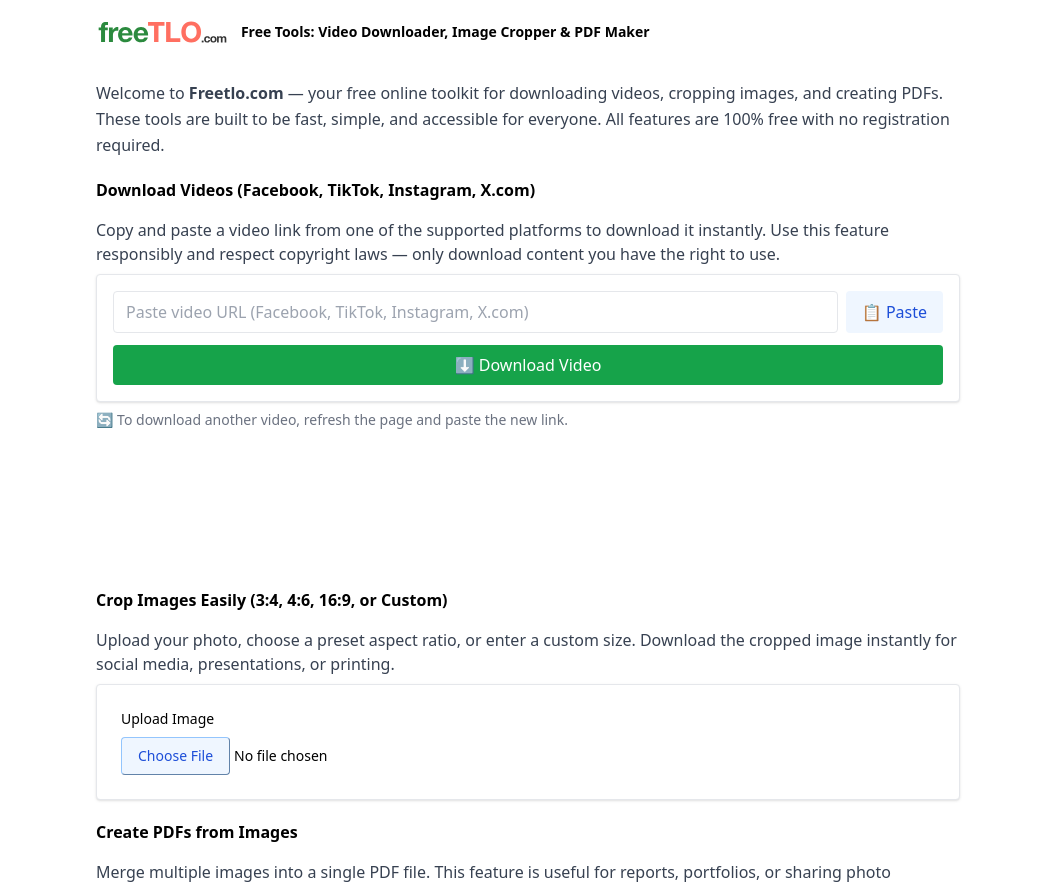
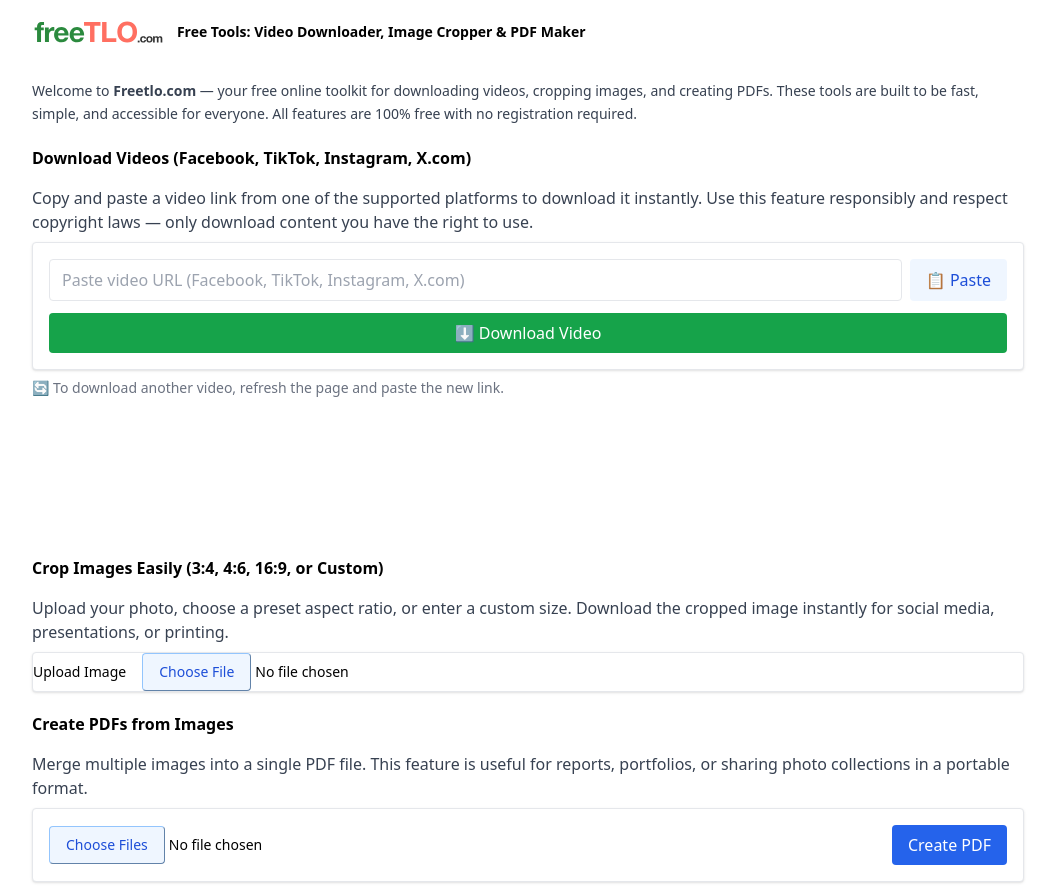
Before and after one commit to minhtamdesigner12/image-cropper-downloader, a Next.js app: page / in a window 1280 px wide. Shown: the top 888 px of the page, without its empty margins (112-1167 px from the left). Built offline with nearby package versions, Linux system fonts and the light colour scheme.

Commit message:
Update backend URL to Render

```diff
--- a/app/components/CropperPane.tsx
+++ b/app/components/CropperPane.tsx
@@ -167,17 +167,18 @@
   ];
 
   return (
-    <div className="p-6 space-y-6 border rounded shadow bg-white max-w-5xl mx-auto">
+    <div className=" space-y-6 border rounded shadow bg-white max-w-5xl mx-auto">
       {/* Upload */}
-      <div>
-        <label className="block text-sm font-medium mb-2">Upload Image</label>
+      <div className="flex items-center space-x-4">
+        <label className="text-sm font-medium">Upload Image</label>
         <input
           type="file"
           accept="image/*"
           onChange={onSelectFile}
-          className="w-full text-sm file:bg-blue-50 file:px-4 file:py-2 file:rounded file:border file:border-blue-300 file:text-blue-700 hover:file:bg-blue-100 cursor-pointer"
+          className="text-sm file:bg-blue-50 file:px-4 file:py-2 file:rounded file:border file:border-blue-300 file:text-blue-700 hover:file:bg-blue-100 cursor-pointer"
         />
       </div>
+
 
       {src && (
         <>
--- a/app/components/DownloaderPane.tsx
+++ b/app/components/DownloaderPane.tsx
@@ -3,7 +3,7 @@
 import { useState } from "react";
 
 const BACKEND_URL =
-  "https://image-cropper-downloader-production.up.railway.app/api/download";
+  "https://freetlo.onrender.com/api/download";
 
 export default function DownloaderPane() {
   const [url, setUrl] = useState("");
--- a/app/components/PdfMakerPane.tsx
+++ b/app/components/PdfMakerPane.tsx
@@ -41,12 +41,21 @@
   };
 
   return (
-    <div className="space-y-3 p-4 border rounded bg-white shadow">
-      <input type="file" accept="image/*" multiple onChange={handleFiles} className="w-full text-sm file:bg-blue-50 file:px-4 file:py-2 file:rounded file:border file:border-blue-300 file:text-blue-700 hover:file:bg-blue-100 cursor-pointer"
-/>
-      <button onClick={createPdf} className="px-4 py-2 bg-blue-600 text-white rounded">
+    <div className="flex items-center justify-between p-4 border rounded bg-white shadow space-x-4">
+      <input
+        type="file"
+        accept="image/*"
+        multiple
+        onChange={handleFiles}
+        className="flex-grow text-sm file:bg-blue-50 file:px-4 file:py-2 file:rounded file:border file:border-blue-300 file:text-blue-700 hover:file:bg-blue-100 cursor-pointer"
+      />
+      <button
+        onClick={createPdf}
+        className="px-4 py-2 bg-blue-600 text-white rounded whitespace-nowrap"
+      >
         Create PDF
       </button>
     </div>
+
   );
 }
--- a/app/page.tsx
+++ b/app/page.tsx
@@ -36,7 +36,7 @@
         `}
       </Script>
 
-      <main className="p-4 max-w-4xl mx-auto space-y-12">
+      <main className="p-4 max-w-5xl mx-auto space-y-12">
         {/* 🔹 Header */}
         <header className="flex items-center gap-3 mb-8">
           <Image
@@ -52,8 +52,8 @@
         </header>
 
         {/* 🔹 Intro */}
-        <section style={{ marginTop: "20px" }}>
-          <p className="text-gray-700 leading-relaxed">
+        <section style={{ marginTop: "8px" }}>
+          <p className="text-gray-700 text-sm leading-relaxed">
             Welcome to <strong>Freetlo.com</strong> — your free online toolkit for
             downloading videos, cropping images, and creating PDFs.
             These tools are built to be fast, simple, and accessible for everyone.
```
Also changed, not shown: 1 other file (tests, documents, lock files or other folders).
